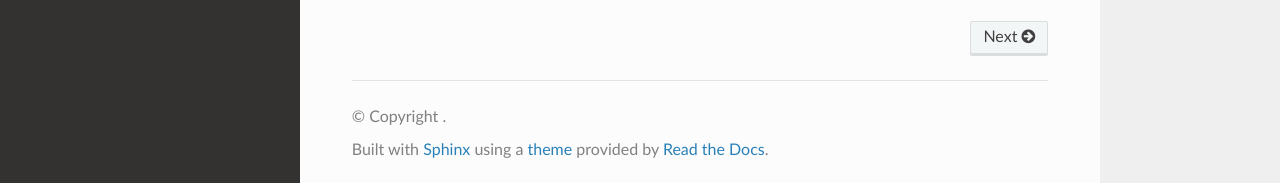
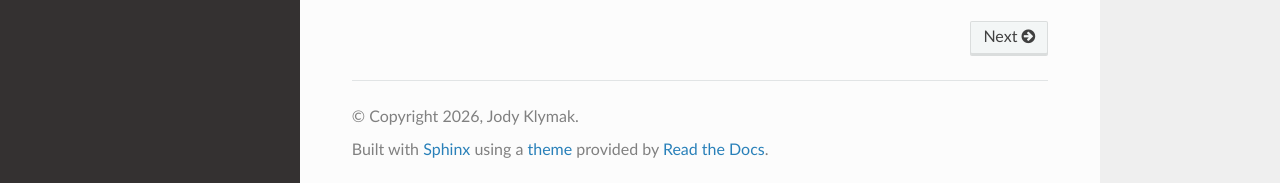
Before and after one commit to jklymak/mpl-direct-layout, a Sphinx documentation site: the page built from docs/index.rst, in a window 1280 px wide and 900 px high, scrolled down 516 px. Shown: the part 714-897 px from the top of the window. Built offline with Sphinx 7.4.7 and the Read the Docs theme 3.1.0, drawn with Linux system fonts in a browser that asks for light colours; some of the changed lines change nothing that is shown.

```diff
--- a/docs/conf.py
+++ b/docs/conf.py
@@ -1,12 +1,18 @@
 # Configuration file for the Sphinx documentation builder.
+
 
 import os
 import sys
+import tomllib
 sys.path.insert(0, os.path.abspath('../src'))
 
-project = 'mpl-direct-layout'
-author = 'Jody Klymak'
-release = '0.1.0'
+# Read project metadata from pyproject.toml
+with open(os.path.abspath(os.path.join(os.path.dirname(__file__), '..', 'pyproject.toml')), 'rb') as f:
+    pyproject = tomllib.load(f)
+project = pyproject['project']['name']
+release = pyproject['project']['version']
+author = pyproject['project']['authors'][0]['name']
+copyright = f"2026, {author}"
 
 extensions = [
     'sphinx.ext.autodoc',
```
